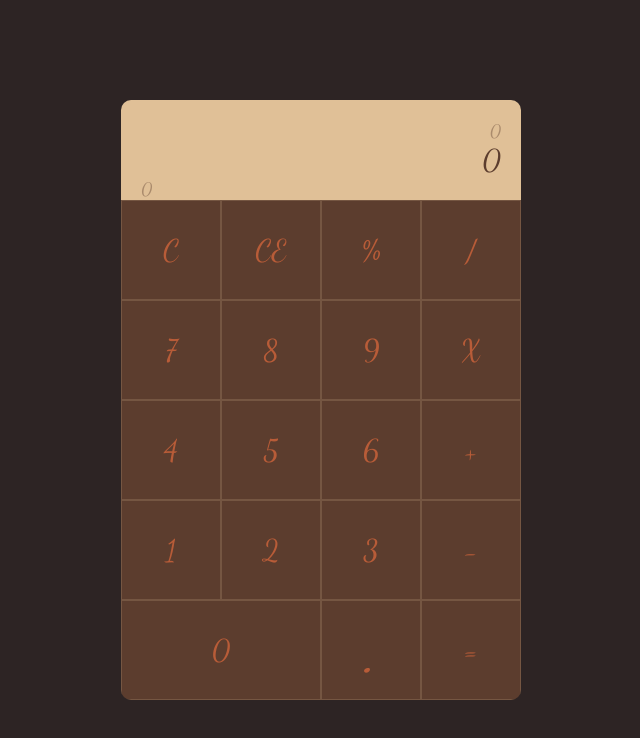
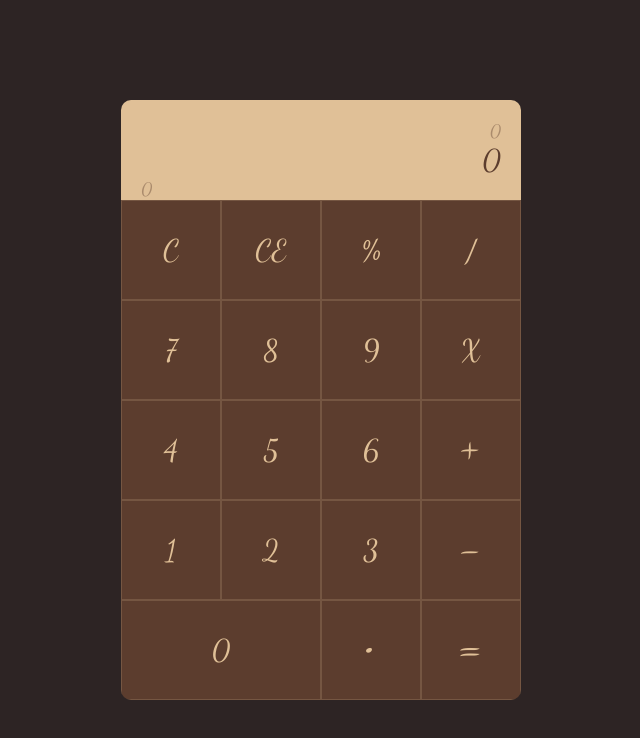
Before and after one commit to SoheilKhorram/myCalculator, a plain HTML site: page index.html in a window 1280 px wide. Shown: the whole page, without its empty margins (319-959 px from the left). Drawn offline with Linux system fonts and the light colour scheme.

Commit message:
giving some styles to app.css

```diff
--- a/app.css
+++ b/app.css
@@ -63,7 +63,8 @@ section {
     align-items: center;
     justify-content: center;
     cursor: pointer;
-    color: #B85C38;
+    /* color: #e85f29; */
+    color: #E0C097;
 }
 
 .button:hover {
@@ -77,5 +78,21 @@ section {
 
 .dot {
     font-size: 70px;
-    /* how to bring the dot up a little bit? */
+    padding-bottom: 40px;
+    padding-left: 4px;
 }
+
+.equal {
+    font-size: 55px;
+    padding-bottom: 12px;
+}
+
+.addition {
+    font-size: 50px;
+    padding-bottom: 15px;
+}
+
+.subtraction {
+    font-size: 50px;
+    padding-bottom: 10px;
+}
```
